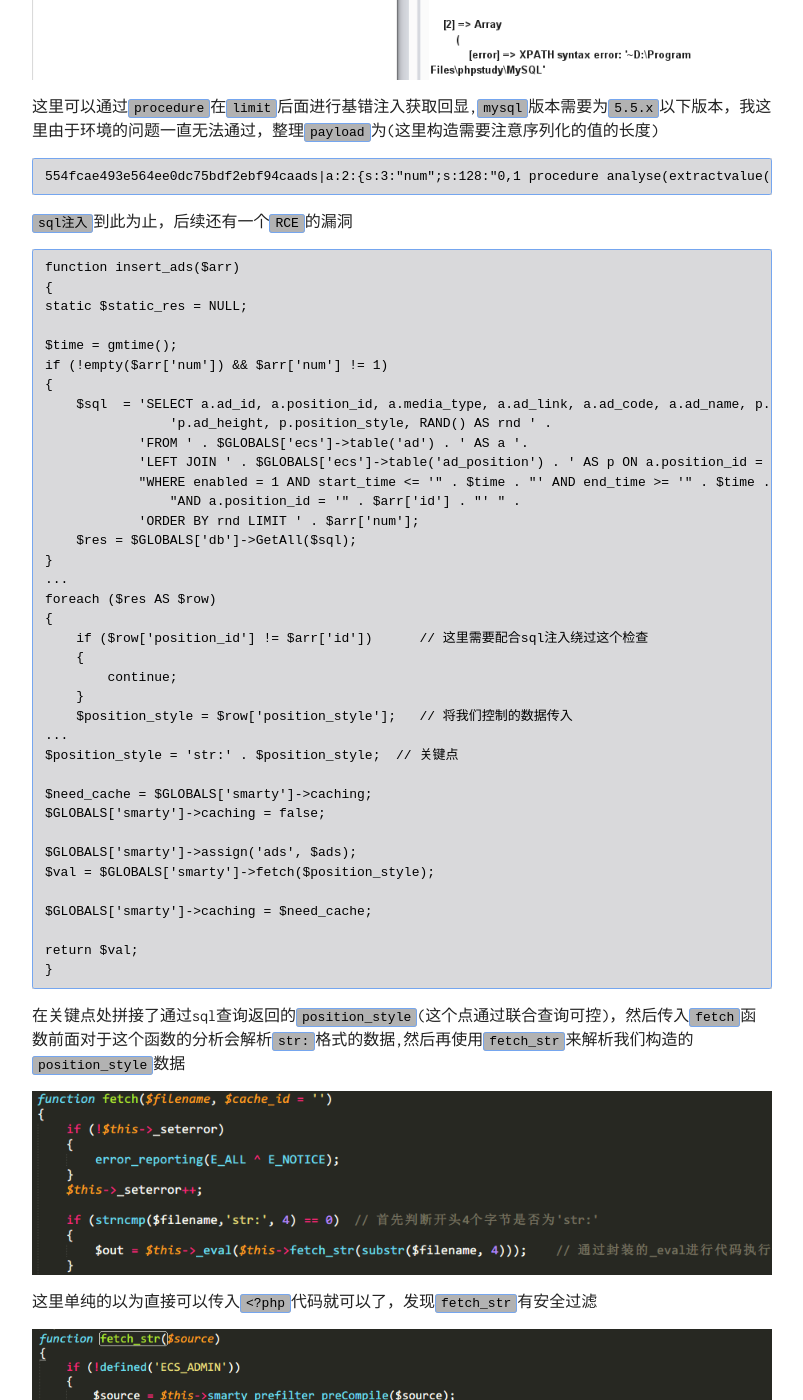
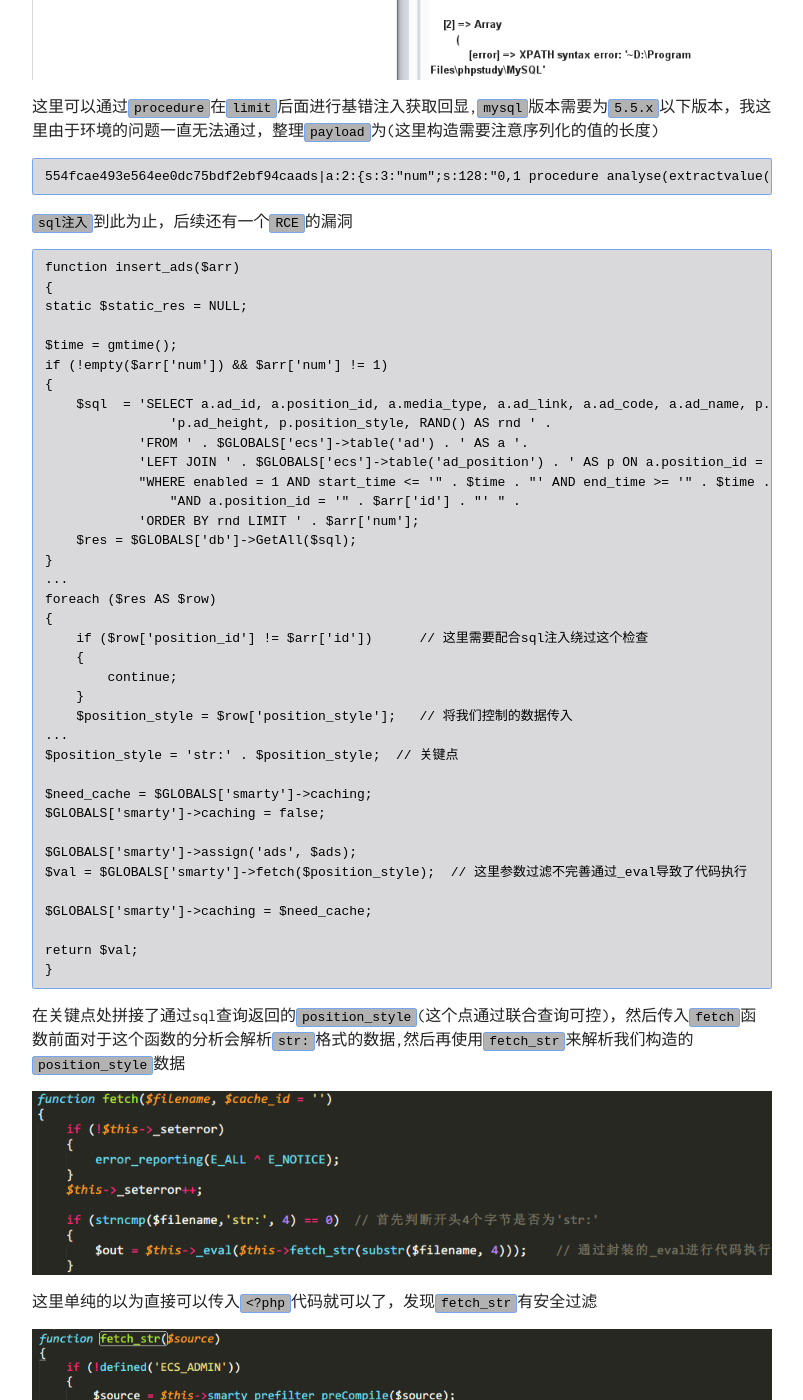
Before and after one commit to pench3r/OldBlog, a Jekyll site: the page built from _posts/2018-09-17-ecshop2.x-rce.md, in a window 1280 px wide and 1400 px high, scrolled down 7854 px. Shown: the whole window, without its empty margins (238-1041 px from the left). Built offline with Jekyll 4.4.1, drawn with Linux system fonts in a browser that asks for light colours; comment, search, counter and statistics services are not loaded.

Commit message:
Update 2018-09-17-ecshop2.x-rce.md

```diff
--- a/_posts/2018-09-17-ecshop2.x-rce.md
+++ b/_posts/2018-09-17-ecshop2.x-rce.md
@@ -336,7 +336,7 @@ ecshop的安装：
     $GLOBALS['smarty']->caching = false;
 
     $GLOBALS['smarty']->assign('ads', $ads);
-    $val = $GLOBALS['smarty']->fetch($position_style);
+    $val = $GLOBALS['smarty']->fetch($position_style);  // 这里参数过滤不完善通过_eval导致了代码执行
 
     $GLOBALS['smarty']->caching = $need_cache;
 
```
